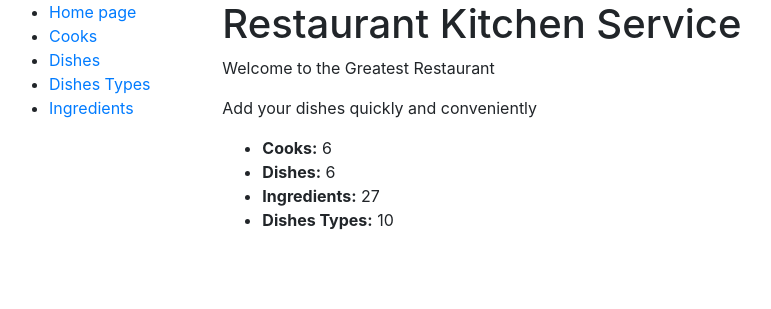
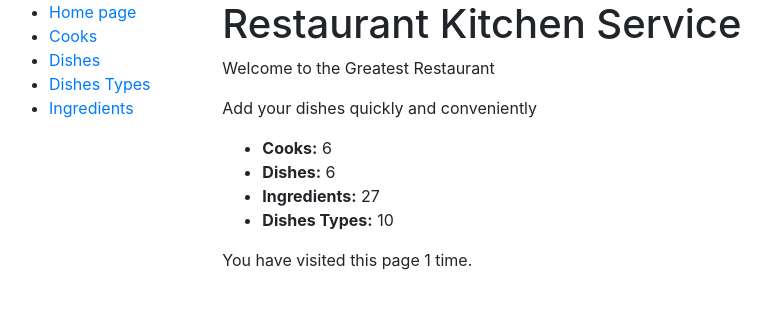
Before and after one commit to maxitoska/restaurant-kitchen-service, a Django app: page / in a window 1280 px wide. Shown: the top 309 px of the page, without its empty margins (6-777 px from the left). Run offline with Django 4.2, Linux system fonts and the light colour scheme; data comes from the database, SQL or seed files in the repository; both versions use the stored data as it was after the commit.

Commit message:
Add Home page visits counter

```diff
--- a/kitchen_service/views.py
+++ b/kitchen_service/views.py
@@ -1,3 +1,4 @@
+from django.contrib.auth.decorators import login_required
 from django.shortcuts import render
 from django.views import generic
 
@@ -12,11 +13,15 @@ def index(request):
     num_ingredients = Ingredient.objects.count()
     num_dishes = Dish.objects.count()
 
+    num_visits = request.session.get("num_visits", 0)
+    request.session["num_visits"] = num_visits + 1
+
     context = {
         "num_dish_types": num_dish_types,
         "num_cooks": num_cooks,
         "num_ingredients": num_ingredients,
         "num_dishes": num_dishes,
+        "num_visits": num_visits + 1,
     }
 
     return render(request, "kitchen_service/index.html", context=context)
--- a/templates/kitchen_service/index.html
+++ b/templates/kitchen_service/index.html
@@ -11,4 +11,8 @@
     <li><strong>Ingredients:</strong> {{ num_ingredients }}</li>
     <li><strong>Dishes Types:</strong> {{ num_dish_types }}</li>
   </ul>
+
+   <p>
+      You have visited this page {{ num_visits }} time{{ num_visits|pluralize }}.
+   </p>
 {% endblock %}
```
Also changed, not shown: db.sqlite3.
